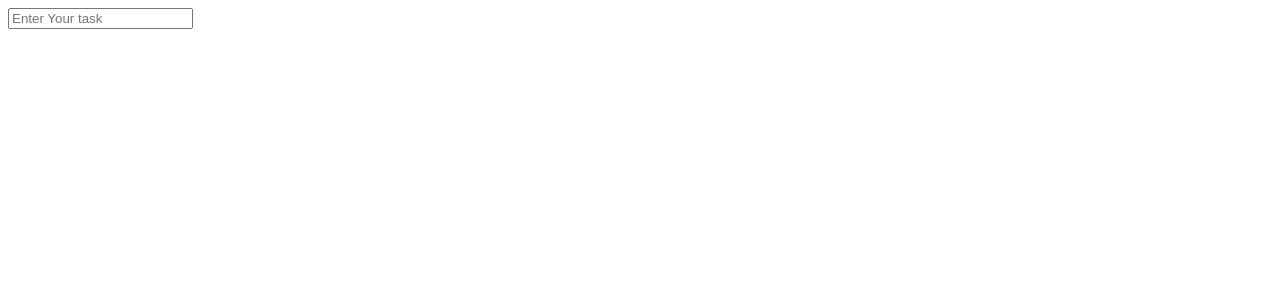
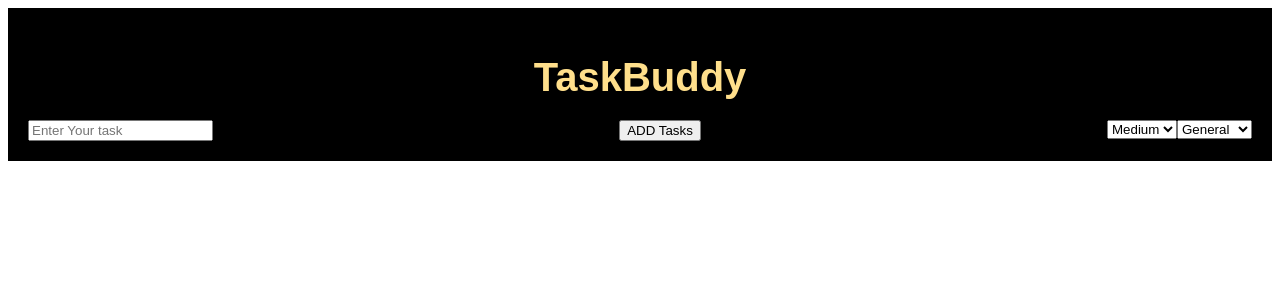
Before and after one commit to Harshi028/taskBuddy, a React (Create React App) app in the folder taskbuddyapp/: page / in a window 1280 px wide. Shown: the top 300 px of the page. Built offline with nearby package versions, Linux system fonts and the light colour scheme.

Commit message:
Added New files

```diff
--- a/taskbuddyapp/src/App.js
+++ b/taskbuddyapp/src/App.js
@@ -1,7 +1,11 @@
 import TaskForm from "./components/TestForm";
+import './Style.css';
 function App() {
   return (
+    <div className="App">
+      <h1>TaskBuddy</h1>
     <TaskForm />
+    </div>
   );
 }
 
--- /dev/null
+++ b/taskbuddyapp/src/Style.css
@@ -0,0 +1,37 @@
+.App {
+    font-family: Arial, sans-serif;
+    font-family: Arial, sans-serif;
+    text-align: center;
+    padding: 20px;
+    background-color: black; /* Deep navy for a modern look */
+    color: #e4e4e4; /* Light gray for text contrast */
+}
+
+#inp{
+    display: flex;
+    gap: 10px;
+}
+h1 {
+    font-size: 2.5rem;
+    margin-bottom: 20px;
+    color: #ffdf8b; /* Brand color for the header */
+    text-shadow: 2px 2px 5px rgba(0, 0, 0, 0.5);
+}
+
+#vishnu {
+    display: flex;
+    gap: 10px;
+}
+
+#btns {
+    display: flex;
+    flex-direction: row;
+    gap: 10px;
+
+}
+
+.task-form {
+    display: flex;
+    justify-content: space-between;
+
+}
--- a/taskbuddyapp/src/components/TestForm.jsx
+++ b/taskbuddyapp/src/components/TestForm.jsx
@@ -2,15 +2,30 @@ import React, {useState} from "react";
 
 export default function TaskForm(){
     const [task,setTask]=useState('');
+    const [priority,setPriority]=useState('Medium');
+    const [category,setCategory]=useState('General');
     return(
-        <form>
+        <form className="task-form">
             <input type="text"
             placeholder="Enter Your task"
             required
             value={task}
             onChange={(e)=>setTask(e.target.value)} />
 
-            <h1>{task}</h1>
+            <span><button>ADD Tasks</button></span>
+            <div className="btns">
+                <select value={priority} onChange={(e)=>setPriority(e.target.value)}>
+                    <option>Medium</option>
+                    <option>Low</option>
+                    <option>High</option>
+                </select>
+
+                <select value={category} onChange={(e)=>setCategory(e.target.value)}>
+                    <option>General</option>
+                    <option>Work</option>
+                    <option>Personal</option>
+                </select>
+            </div>
         </form>
     )
 }
```
